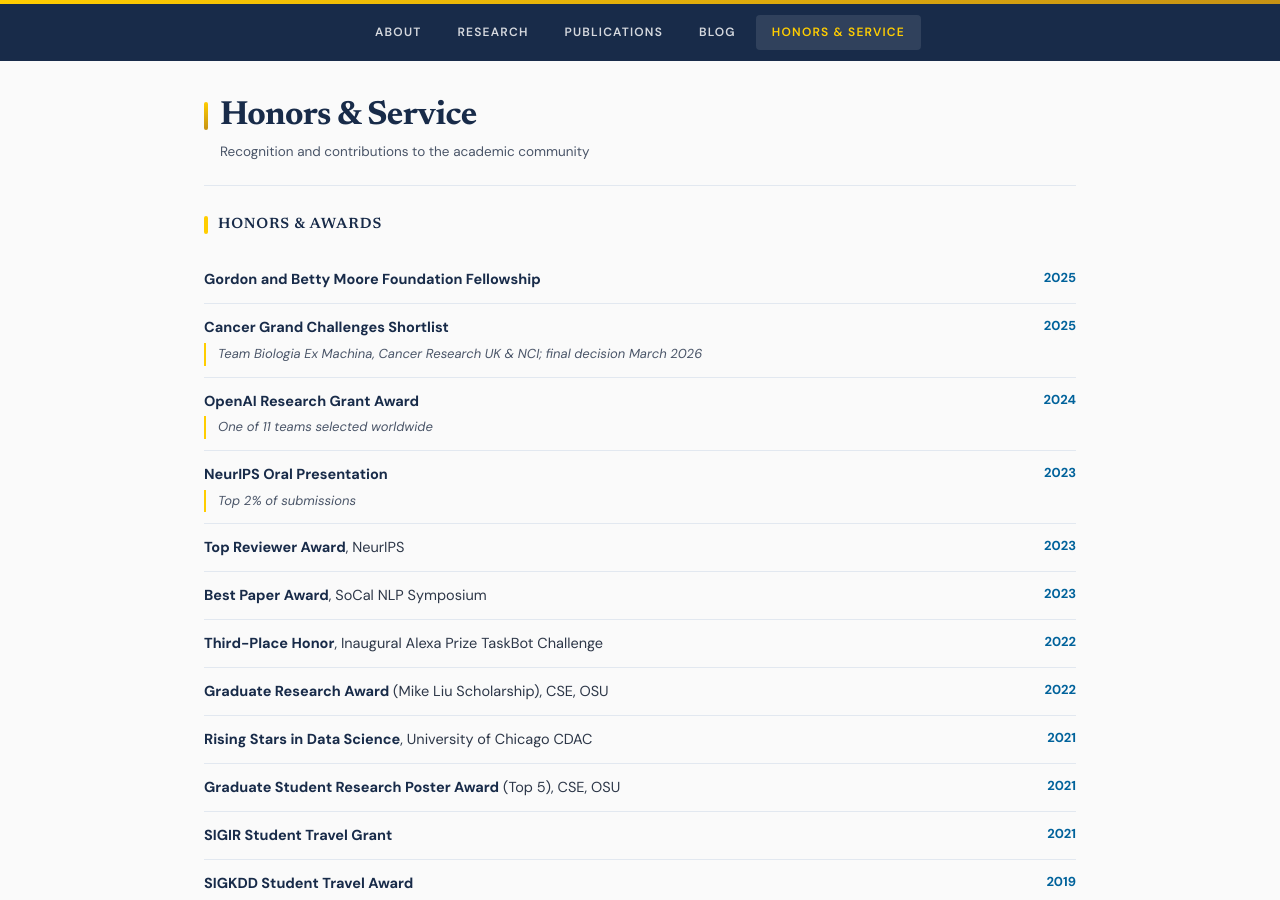
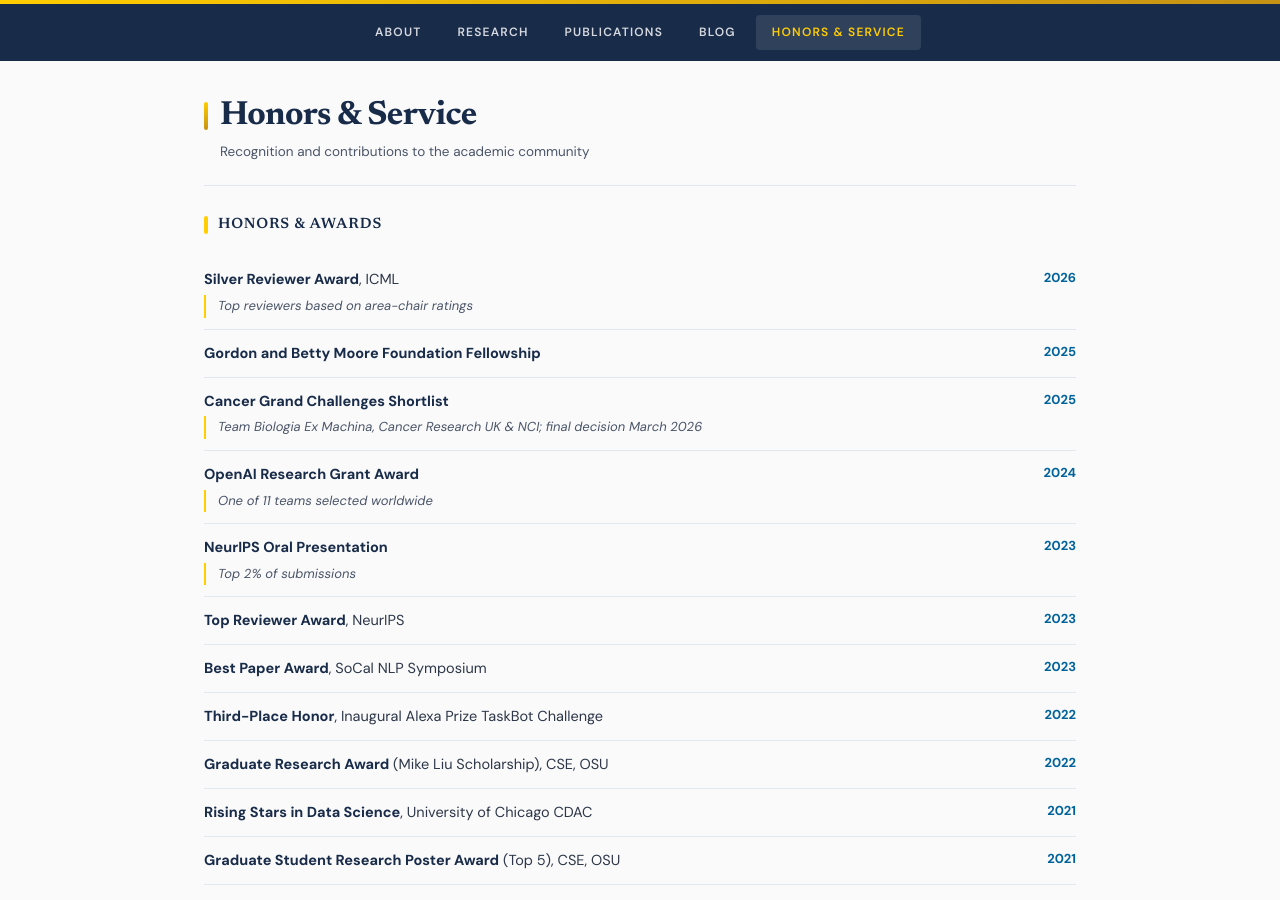
Before and after one commit to zhenwang9102/zhenwang9102.github.io, a Jekyll site: the page page_honors_and_services.html, which Jekyll copies as it is, in a window 1280 px wide and 900 px high. Built offline with Jekyll 4.4.1, drawn with Linux system fonts in a browser that asks for light colours.

Commit message:
Add ICML 2026 Silver Reviewer Award to Honors and News

```diff
--- a/_layouts/default.html
+++ b/_layouts/default.html
@@ -498,6 +498,10 @@
 
       <div class="news-container">
         <div class="news-item">
+          <span class="news-date">May 2026</span>
+          <div class="news-content">Received the <strong>ICML 2026 Silver Reviewer Award</strong>, recognizing top reviewers based on area-chair ratings.</div>
+        </div>
+        <div class="news-item">
           <span class="news-date">Apr 2026</span>
           <div class="news-content"><a href="https://firebench.github.io/" class="news-highlight">FIRE-Bench</a> accepted to ICML 2026: the first benchmark for reliably evaluating research agents on full-cycle scientific (re-)discovery with verifiable evaluation.</div>
         </div>
--- a/page_honors_and_services.html
+++ b/page_honors_and_services.html
@@ -236,6 +236,13 @@
       <ul class="honors-list">
         <li>
           <div class="honor-content">
+            <strong>Silver Reviewer Award</strong>, ICML
+            <span class="honor-note">Top reviewers based on area-chair ratings</span>
+          </div>
+          <span class="honor-year">2026</span>
+        </li>
+        <li>
+          <div class="honor-content">
             <strong class="honor-highlight">Gordon and Betty Moore Foundation Fellowship</strong>
           </div>
           <span class="honor-year">2025</span>
```
